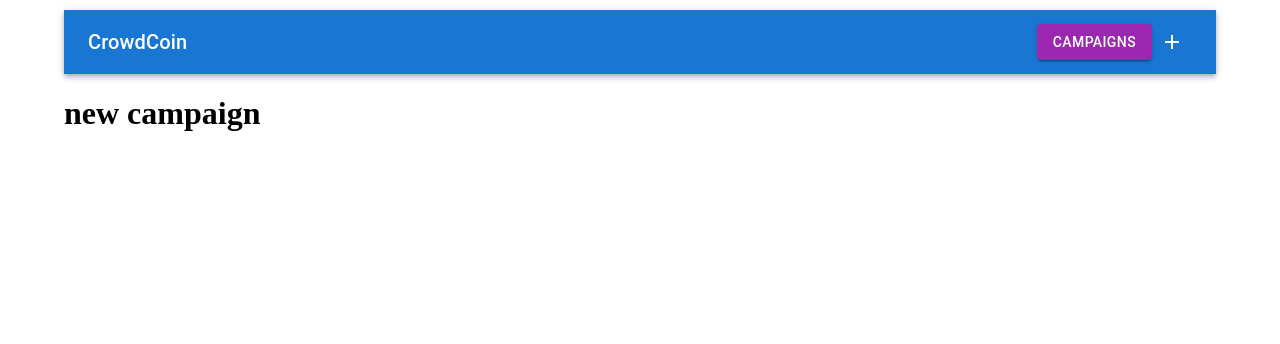
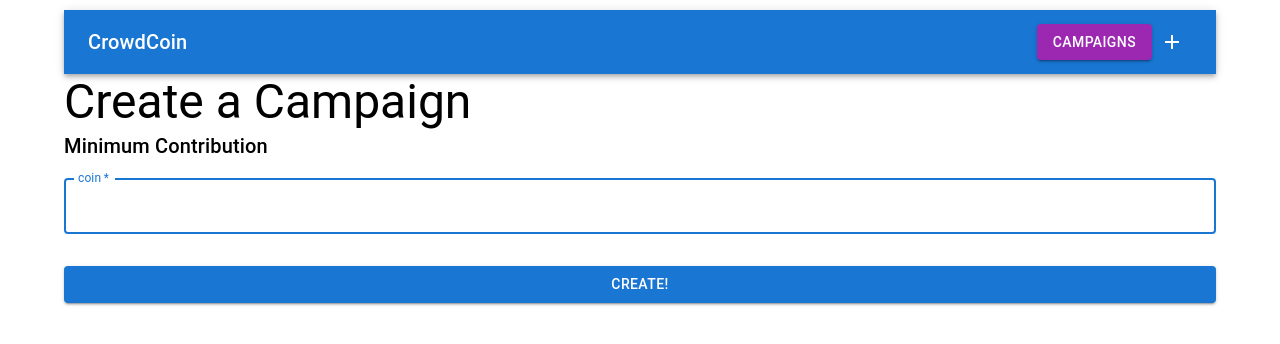
Before and after one commit to rojarsmith/demo-bank, a Next.js app in the folder solidity/solidity-kickstart/: page /campaigns/new in a window 1280 px wide. Shown: the top 344 px of the page. Built offline with nearby package versions, Linux system fonts and the light colour scheme.

Commit message:
Form creation.

```diff
--- a/solidity/solidity-kickstart/pages/campaigns/new.js
+++ b/solidity/solidity-kickstart/pages/campaigns/new.js
@@ -1,9 +1,45 @@
 import Layout from "../../components/Layout";
+import Box from '@mui/material/Box';
+import TextField from '@mui/material/TextField';
+import Button from '@mui/material/Button';
+import Typography from '@mui/material/Typography';
 
 export default function CampaignNew() {
     return (
         <Layout>
-            <h1>new campaign</h1>
+            <Typography
+                variant="h3"
+                sx={{ display: { xs: 'none', sm: 'block' } }}
+            >
+                Create a Campaign
+            </Typography>
+            <Box component="form">
+                <Typography
+                    variant="h6"
+                    noWrap
+                    component="div"
+                    sx={{ display: { xs: 'none', sm: 'block' } }}
+                >
+                    Minimum Contribution
+                </Typography>
+                <TextField
+                    margin="normal"
+                    required
+                    fullWidth
+                    id="coin"
+                    label="coin"
+                    name="coin"
+                    autoFocus
+                />
+                <Button
+                    type="submit"
+                    fullWidth
+                    variant="contained"
+                    sx={{ mt: 3, mb: 2 }}
+                >
+                   Create!
+                </Button>
+            </Box>
         </Layout>
     );
 }
```
